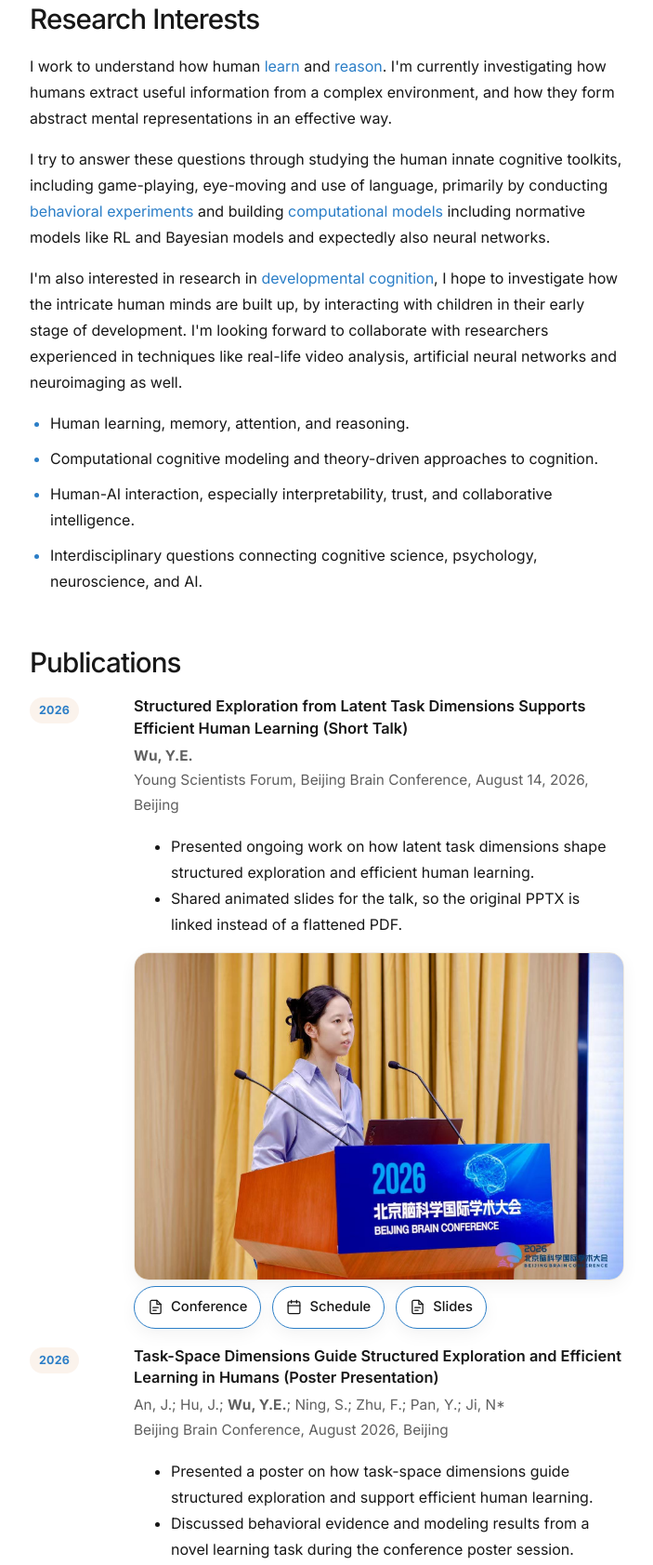
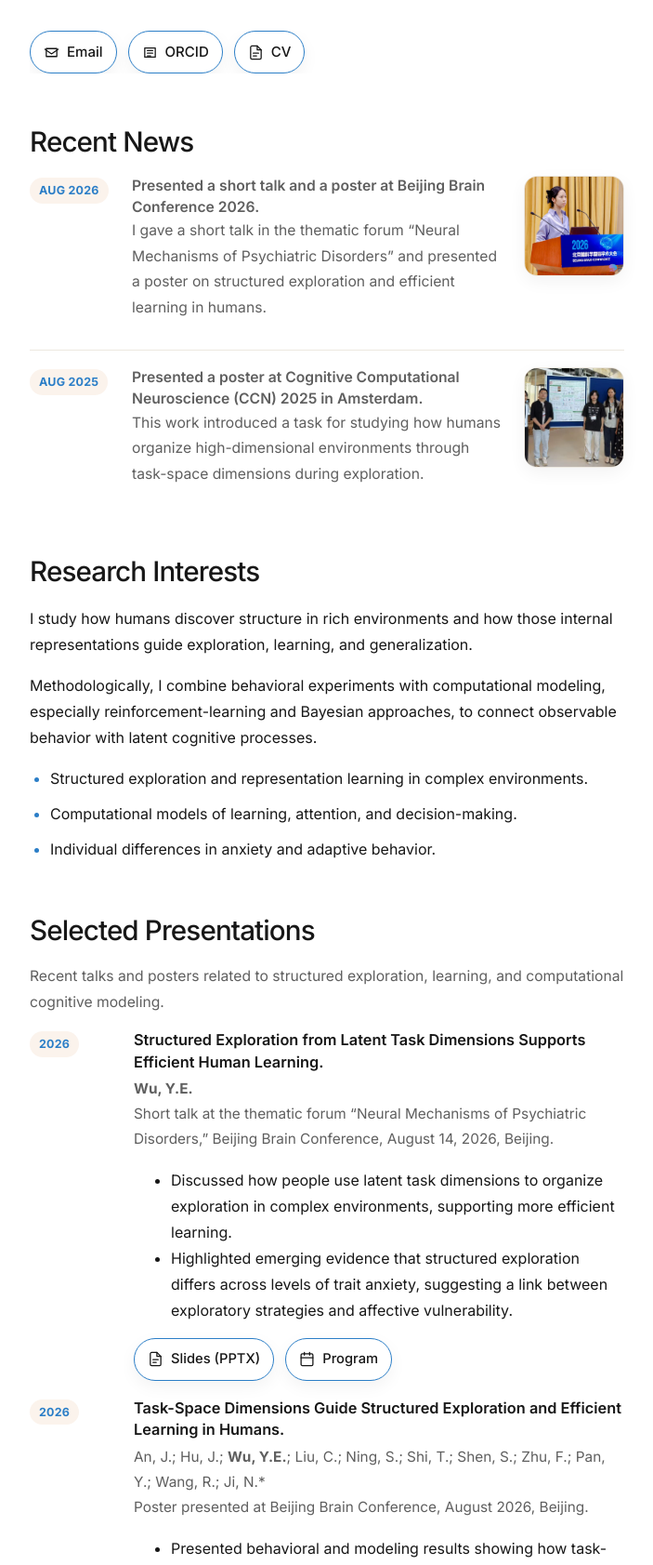
Before and after one commit to Yilin-Elaine-Wu/Yilin-Elaine-Wu.github.io, a plain HTML site: page index.html in a window 1280 px wide. Shown: the part 593-2276 px from the top of the page at 93% size, without its empty margins (288-991 px from the left). Drawn offline with Linux system fonts and the light colour scheme.

Commit message:
Refine academic profile and presentation layout

```diff
--- a/index.html
+++ b/index.html
@@ -3,10 +3,10 @@
 <head>
   <meta charset="UTF-8" />
   <meta name="viewport" content="width=device-width, initial-scale=1.0" />
-  <title>Yilin Wu's Homepage</title>
+  <title>Yilin Wu</title>
   <meta
     name="description"
-    content="Personal homepage"
+    content="Yilin Wu is a Research Assistant at Ji Lab studying structured exploration, learning, and computational cognitive modeling."
   />
 
   <link rel="preconnect" href="https://fonts.googleapis.com" />
@@ -278,20 +278,83 @@
       font-weight: 500;
     }
 
-    .pub-media {
-      margin-top: 14px;
-      max-width: 560px;
+    .section-intro {
+      margin: 0 0 16px;
+      color: var(--muted);
+      font-size: 0.98rem;
+    }
+
+    .news-list {
+      display: flex;
+      flex-direction: column;
+      gap: 14px;
+    }
+
+    .news-item {
+      display: grid;
+      grid-template-columns: 92px minmax(0, 1fr) 108px;
+      gap: 18px;
+      align-items: start;
+      padding: 18px 0;
+      border-top: 1px solid var(--line);
+    }
+
+    .news-item:first-of-type {
+      border-top: none;
+      padding-top: 0;
+    }
+
+    .news-date {
+      display: inline-block;
+      width: fit-content;
+      padding: 3px 10px;
+      border-radius: 999px;
+      background: var(--accent-soft);
+      color: var(--accent);
+      font-size: 0.78rem;
+      font-weight: 700;
+      letter-spacing: 0.02em;
+      text-transform: uppercase;
+      white-space: nowrap;
+    }
+
+    .news-title {
+      margin: 0 0 4px;
+      font-size: 1rem;
+      line-height: 1.45;
+      font-weight: 600;
+    }
+
+    .news-copy p {
+      margin: 0;
+      color: var(--muted);
+      font-size: 0.98rem;
+    }
+
+    .news-thumb {
+      width: 108px;
+      aspect-ratio: 1 / 1;
+      justify-self: end;
+      border-radius: 14px;
+      overflow: hidden;
       border: 1px solid var(--line);
-      border-radius: 16px;
-      overflow: hidden;
       background: #faf8f4;
       box-shadow: var(--shadow-soft);
     }
 
-    .pub-media img {
+    .news-thumb img {
       width: 100%;
+      height: 100%;
       display: block;
       object-fit: cover;
+    }
+
+    .news-thumb--talk img {
+      object-position: center 18%;
+    }
+
+    .news-thumb--ccn img {
+      object-position: center 28%;
     }
 
     .footer {
@@ -335,6 +398,16 @@
         gap: 8px;
       }
 
+      .news-item {
+        grid-template-columns: 1fr;
+        gap: 12px;
+      }
+
+      .news-thumb {
+        width: 126px;
+        justify-self: start;
+      }
+
       .links {
         flex-wrap: wrap;
         overflow-x: visible;
@@ -349,6 +422,7 @@
       .subtitle,
       .intro p,
       .bullets li,
+      .news-copy p,
       .pub-authors,
       .pub-venue {
         font-size: 0.98rem;
@@ -397,7 +471,7 @@
 
       <section class="hero">
         <h1 class="name">Yilin Wu</h1>
-        <p class="subtitle">Undergraduate in Psychology · PhD Applicant</p>
+        <p class="subtitle">Research Assistant at Ji Lab · Cognitive Science</p>
 
         <div class="intro">
           <div class="avatar-float">
@@ -405,18 +479,19 @@
           </div>
 
           <p>
-            I'm Yilin Wu (吴依霖). I'm an undergraduate majoring in psychology in School of Social Behavioral Sciences in Nanjing University.
+            I'm Yilin Wu (吴依霖), a Research Assistant in
+            <a href="https://aemc2.github.io/JiLab.github.io/">Ji Lab</a> at
+            <a href="https://www.cibr.ac.cn/#/home?lang=en">China Institute of Brain Research</a>.
+            I recently graduated with a degree in psychology from Nanjing University.
           </p>
           <p>
-            I'm interested in human cognition and computational modeling of human minds. I am currently a research intern working in
-            <a href="https://aemc2.github.io/JiLab.github.io/">Ji Lab</a> under the supervision of
-            <a href="https://www.cibr.ac.cn/#/teamDetail/cibrTeamteam/7eaf96c5b298444b84328680fb1b7a15/Ni%20Ji?lang=en">Prof. Ni Ji</a> in
-            <a href="https://www.cibr.ac.cn/#/home?lang=en">China Institute of Brain Research</a>
-            .
+            My research focuses on how people search for structure in complex environments, how that structure supports efficient learning,
+            and how these strategies vary across individuals. I combine behavioral experiments with computational modeling under the supervision of
+            <a href="https://www.cibr.ac.cn/#/teamDetail/cibrTeamteam/7eaf96c5b298444b84328680fb1b7a15/Ni%20Ji?lang=en">Prof. Ni Ji</a>.
           </p>
-          <!-- <p>
-              In my free time, I enjoy singing, cooking and ASMR videos.
-          </p> -->
+          <p>
+            More broadly, I am interested in theory-driven work at the intersection of cognitive science, affective traits, and adaptive behavior.
+          </p>
         </div>
 
         <ul class="links">
@@ -439,14 +514,14 @@
             </a>
           </li> -->
           <li>
-            <a class="icon-link" href="https://orcid.org/my-orcid?orcid=0009-0004-0686-398X" target="_blank" rel="noopener noreferrer" aria-label="OpenReview">
+            <a class="icon-link" href="https://orcid.org/my-orcid?orcid=0009-0004-0686-398X" target="_blank" rel="noopener noreferrer" aria-label="ORCID">
               <svg viewBox="0 0 24 24" fill="none" stroke-width="1.8" stroke-linecap="round" stroke-linejoin="round">
                 <path d="M4 5h16v14H4z"></path>
                 <path d="M8 9h8"></path>
                 <path d="M8 13h8"></path>
                 <path d="M8 17h5"></path>
               </svg>
-              OpenReview
+              ORCID
             </a>
           </li>
           <li>
@@ -464,28 +539,59 @@
       </section>
 
       <section class="section">
+        <h2>Recent News</h2>
+        <div class="news-list">
+          <article class="news-item">
+            <div>
+              <span class="news-date">Aug 2026</span>
+            </div>
+            <div class="news-copy">
+              <p class="news-title">Presented a short talk and a poster at Beijing Brain Conference 2026.</p>
+              <p>
+                I gave a short talk in the thematic forum “Neural Mechanisms of Psychiatric Disorders” and presented a poster on structured exploration and efficient learning in humans.
+              </p>
+            </div>
+            <a class="news-thumb news-thumb--talk" href="images/bbc2026_short_talk.jpg" target="_blank" rel="noopener noreferrer" aria-label="Beijing Brain Conference 2026 talk photo">
+              <img src="images/bbc2026_short_talk.jpg" alt="Yilin Wu giving a short talk at Beijing Brain Conference 2026" />
+            </a>
+          </article>
+
+          <article class="news-item">
+            <div>
+              <span class="news-date">Aug 2025</span>
+            </div>
+            <div class="news-copy">
+              <p class="news-title">Presented a poster at Cognitive Computational Neuroscience (CCN) 2025 in Amsterdam.</p>
+              <p>
+                This work introduced a task for studying how humans organize high-dimensional environments through task-space dimensions during exploration.
+              </p>
+            </div>
+            <a class="news-thumb news-thumb--ccn" href="images/ccn2025_poster_group.jpg" target="_blank" rel="noopener noreferrer" aria-label="CCN 2025 poster photo">
+              <img src="images/ccn2025_poster_group.jpg" alt="Yilin Wu and collaborators standing beside the CCN 2025 poster" />
+            </a>
+          </article>
+        </div>
+      </section>
+
+      <section class="section">
         <h2>Research Interests</h2>
         <p>
-            I work to understand how human
-            <a href="#">learn</a> and <a href="#">reason</a>. I'm currently investigating how humans extract useful information from a complex environment, and how they form abstract mental representations in an effective way.
+          I study how humans discover structure in rich environments and how those internal representations guide exploration, learning, and generalization.
         </p>
         <p>
-            I try to answer these questions through studying the human innate cognitive toolkits, including game-playing, eye-moving and use of language, primarily by conducting <a href="#">behavioral experiments</a> and building <a href="#">computational models</a> including normative models like RL and Bayesian models and expectedly also neural networks.
-          </p>
-          <p>
-            I'm also interested in research in <a href="#">developmental cognition</a>, I hope to investigate how the intricate human minds are built up, by interacting with children in their early stage of development. I'm looking forward to collaborate with researchers experienced in techniques like real-life video analysis, artificial neural networks  and neuroimaging as well.
-          </p>
+          Methodologically, I combine behavioral experiments with computational modeling, especially reinforcement-learning and Bayesian approaches, to connect observable behavior with latent cognitive processes.
+        </p>
         <ul class="bullets">
-          <li>Human learning, memory, attention, and reasoning.</li>
-          <li>Computational cognitive modeling and theory-driven approaches to cognition.</li>
-          <li>Human-AI interaction, especially interpretability, trust, and collaborative intelligence.</li>
-          <li>Interdisciplinary questions connecting cognitive science, psychology, neuroscience, and AI.</li>
+          <li>Structured exploration and representation learning in complex environments.</li>
+          <li>Computational models of learning, attention, and decision-making.</li>
+          <li>Individual differences in anxiety and adaptive behavior.</li>
         </ul>
 
       </section>
 
       <section class="section">
-        <h2>Publications</h2>
+        <h2>Selected Presentations</h2>
+        <p class="section-intro">Recent talks and posters related to structured exploration, learning, and computational cognitive modeling.</p>
 
         <div class="pub-list">
           <article class="pub-item">
@@ -493,25 +599,22 @@
               <span class="pub-tag">2026</span>
             </div>
             <div>
-              <p class="pub-title">Structured Exploration from Latent Task Dimensions Supports Efficient Human Learning (Short Talk)</p>
+              <p class="pub-title">Structured Exploration from Latent Task Dimensions Supports Efficient Human Learning.</p>
               <p class="pub-authors"><b>Wu, Y.E.</b></p>
-              <p class="pub-venue">Young Scientists Forum, Beijing Brain Conference, August 14, 2026, Beijing</p>
+              <p class="pub-venue">Short talk at the thematic forum “Neural Mechanisms of Psychiatric Disorders,” Beijing Brain Conference, August 14, 2026, Beijing.</p>
               <ul>
-                <li>Presented ongoing work on how latent task dimensions shape structured exploration and efficient human learning.</li>
-                <li>Shared animated slides for the talk, so the original PPTX is linked instead of a flattened PDF.</li>
+                <li>Discussed how people use latent task dimensions to organize exploration in complex environments, supporting more efficient learning.</li>
+                <li>Highlighted emerging evidence that structured exploration differs across levels of trait anxiety, suggesting a link between exploratory strategies and affective vulnerability.</li>
               </ul>
-              <div class="pub-media">
-                <img src="images/bbc2026_short_talk.jpg" alt="Yilin Wu giving a short talk at Beijing Brain Conference 2026" />
-              </div>
               <div class="pub-links">
-                <a class="icon-link" href="https://en.cibr.ac.cn/cibrMeeting/meeting2026/overview" target="_blank" rel="noopener noreferrer">
+                <a class="icon-link" href="BBC2026_short-talk_slides_Yilin-Wu.pptx" target="_blank" rel="noopener noreferrer">
                   <svg viewBox="0 0 24 24" fill="none" stroke-width="1.8" stroke-linecap="round" stroke-linejoin="round">
                     <path d="M14 2H6a2 2 0 0 0-2 2v16a2 2 0 0 0 2 2h12a2 2 0 0 0 2-2V8z"></path>
                     <path d="M14 2v6h6"></path>
                     <path d="M8 13h8"></path>
                     <path d="M8 17h5"></path>
                   </svg>
-                  Conference
+                  Slides (PPTX)
                 </a>
                 <a class="icon-link" href="https://en.cibr.ac.cn/cibrMeeting/meeting2026/schedule" target="_blank" rel="noopener noreferrer">
                   <svg viewBox="0 0 24 24" fill="none" stroke-width="1.8" stroke-linecap="round" stroke-linejoin="round">
@@ -520,16 +623,7 @@
                     <path d="M8 2v4"></path>
                     <path d="M3 10h18"></path>
                   </svg>
-                  Schedule
-                </a>
-                <a class="icon-link" href="BBC2026_short-talk_slides_Yilin-Wu.pptx" target="_blank" rel="noopener noreferrer">
-                  <svg viewBox="0 0 24 24" fill="none" stroke-width="1.8" stroke-linecap="round" stroke-linejoin="round">
-                    <path d="M14 2H6a2 2 0 0 0-2 2v16a2 2 0 0 0 2 2h12a2 2 0 0 0 2-2V8z"></path>
-                    <path d="M14 2v6h6"></path>
-                    <path d="M8 13h8"></path>
-                    <path d="M8 17h5"></path>
-                  </svg>
-                  Slides
+                  Program
                 </a>
               </div>
             </div>
@@ -540,26 +634,13 @@
               <span class="pub-tag">2026</span>
             </div>
             <div>
-              <p class="pub-title">Task-Space Dimensions Guide Structured Exploration and Efficient Learning in Humans (Poster Presentation)</p>
-              <p class="pub-authors">An, J.; Hu, J.; <b>Wu, Y.E.</b>; Ning, S.; Zhu, F.; Pan, Y.; Ji, N*</p>
-              <p class="pub-venue">Beijing Brain Conference, August 2026, Beijing</p>
+              <p class="pub-title">Task-Space Dimensions Guide Structured Exploration and Efficient Learning in Humans.</p>
+              <p class="pub-authors">An, J.; Hu, J.; <b>Wu, Y.E.</b>; Liu, C.; Ning, S.; Shi, T.; Shen, S.; Zhu, F.; Pan, Y.; Wang, R.; Ji, N.*</p>
+              <p class="pub-venue">Poster presented at Beijing Brain Conference, August 2026, Beijing.</p>
               <ul>
-                <li>Presented a poster on how task-space dimensions guide structured exploration and support efficient human learning.</li>
-                <li>Discussed behavioral evidence and modeling results from a novel learning task during the conference poster session.</li>
+                <li>Presented behavioral and modeling results showing how task-space dimensions guide exploration and support efficient human learning.</li>
               </ul>
-              <div class="pub-media">
-                <img src="images/bbc2026_poster_session.jpg" alt="Yilin Wu presenting a poster at Beijing Brain Conference 2026" />
-              </div>
               <div class="pub-links">
-                <a class="icon-link" href="https://en.cibr.ac.cn/cibrMeeting/meeting2026/overview" target="_blank" rel="noopener noreferrer">
-                  <svg viewBox="0 0 24 24" fill="none" stroke-width="1.8" stroke-linecap="round" stroke-linejoin="round">
-                    <path d="M14 2H6a2 2 0 0 0-2 2v16a2 2 0 0 0 2 2h12a2 2 0 0 0 2-2V8z"></path>
-                    <path d="M14 2v6h6"></path>
-                    <path d="M8 13h8"></path>
-                    <path d="M8 17h5"></path>
-                  </svg>
-                  Conference
-                </a>
                 <a class="icon-link" href="BBC2026_poster_Task-Space-Dimensions.pdf" target="_blank" rel="noopener noreferrer">
                   <svg viewBox="0 0 24 24" fill="none" stroke-width="1.8" stroke-linecap="round" stroke-linejoin="round">
                     <path d="M14 2H6a2 2 0 0 0-2 2v16a2 2 0 0 0 2 2h12a2 2 0 0 0 2-2V8z"></path>
@@ -578,9 +659,9 @@
               <span class="pub-tag">2025</span>
             </div>
             <div>
-              <p class="pub-title">Task-space dimensions guide human exploration in complex environments (Poster Presentation)</p>
+              <p class="pub-title">Task-space dimensions guide human exploration in complex environments.</p>
               <p class="pub-authors">An, J.; Hu, J.; <b>Wu, Y.E.</b>; Ning, S.; Zhu, F.; Pan, Y.; Wang, R.; Ji, N*</p>
-              <p class="pub-venue">Cognitive Computational Neuroscience (CCN), 2025, Amsterdam</p>
+              <p class="pub-venue">Poster presented at Cognitive Computational Neuroscience (CCN), 2025, Amsterdam.</p>
               <ul>
                 <li>Designed a novel task to study how humans extract useful information in complex, high-dimensional environments.</li>
                 <li>Identified choice patterns suggesting dimension-based compositional organization of information.</li>
```
Also changed, not shown: images/ccn2025_poster_group.jpg (added).
